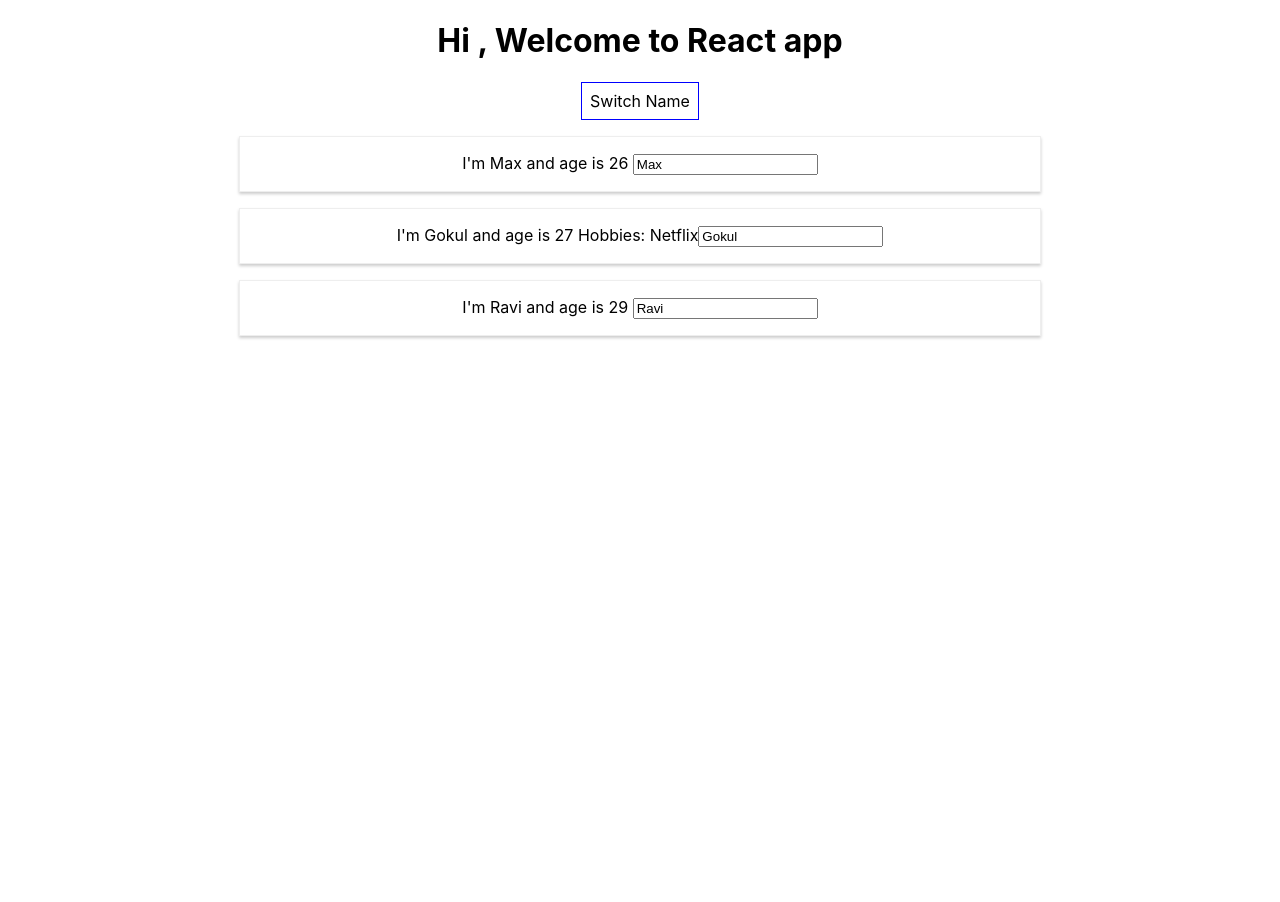
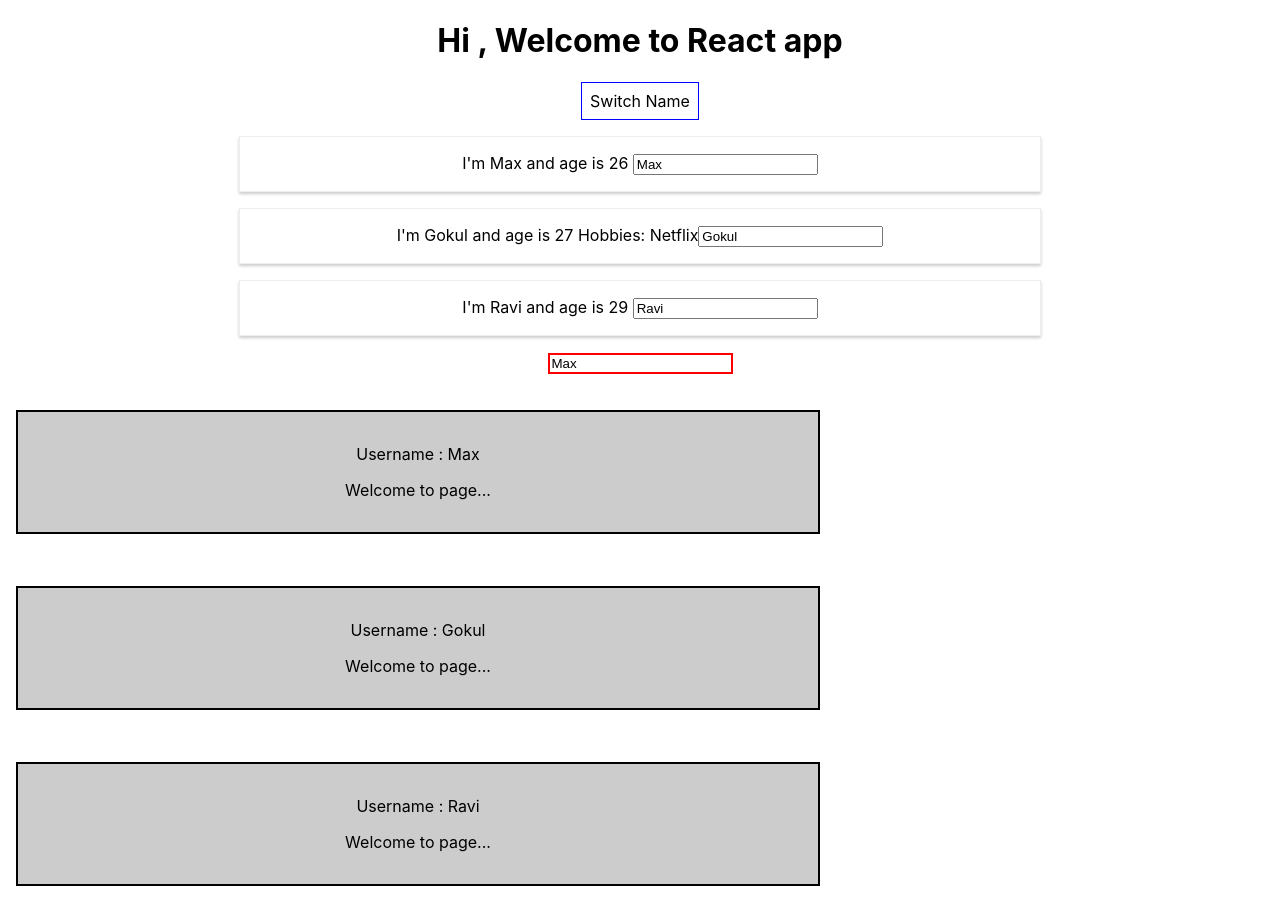
Before and after one commit to gokulyc/ReactProject, a React (Create React App) app in the folder react-project/: page / in a window 1280 px wide. Before the commit the page ends 800 px from the top, so only its background shows below. Built offline with nearby package versions, Linux system fonts and the light colour scheme.

Commit message:
UserInput,Output with two way binding and event handling.
A1

```diff
--- a/react-project/src/App.js
+++ b/react-project/src/App.js
@@ -1,6 +1,8 @@
 import React, { Component } from 'react';
 import './App.css';
 import Person from './Person/Person';
+import Userinput from './Assigment1/UserInput'
+import Useroutput from './Assigment1/UserOutput'
 
 class App extends Component {
   state = {
@@ -9,7 +11,18 @@ class App extends Component {
       { name: "Gokul", age: 27 },
       { name: "Ravi", age: 29 }
     ],
-    other: "some oth value"
+    other: "some oth value",
+    Users: [
+      "Max", "Gokul", "Ravi"
+    ],
+
+  }
+  usernameChangedHandler = (event) => {
+    this.setState({
+      Users: [
+        event.target.value, "Gokul", "Ravi"
+      ],
+    });
   }
 
   swicthNameHandler = (newName) => {
@@ -53,6 +66,14 @@ class App extends Component {
         <Person name={this.state.persons[0].name} age={this.state.persons[0].age} />
         <Person changed={this.nameChangedHandler} click={this.swicthNameHandler.bind(this, 'Max!!!')} name={this.state.persons[1].name} age={this.state.persons[1].age} >Hobbies: Netflix</Person>
         <Person name={this.state.persons[2].name} age={this.state.persons[2].age} />
+
+        <Userinput name="Gokul"
+          changed={this.usernameChangedHandler}
+          currentname={this.state.Users[0]}
+        /><br></br>
+        <Useroutput username={this.state.Users[0]} /><br></br>
+        <Useroutput username={this.state.Users[1]} /><br></br>
+        <Useroutput username={this.state.Users[2]} />
       </div >
     );
   }
--- /dev/null
+++ b/react-project/src/Assigment1/UserInput.js
@@ -0,0 +1,16 @@
+import React from 'react';
+// import './Person.css'
+const userinput = (props) => {
+    const inputstyle = {
+        border: '2px solid red'
+    }
+    return (
+        <div className="UserInput">
+            <input type="text" style={inputstyle}
+                value={props.currentname}
+                onChange={props.changed} />
+        </div>
+    )
+};
+
+export default userinput
--- /dev/null
+++ b/react-project/src/Assigment1/UserOutput.css
@@ -0,0 +1,8 @@
+.UserOutput{
+    width:60%;
+    padding: 16px;
+    margin:16px;
+    border: 2px solid black;
+    background-color: #ccc;
+    text-align: center;
+}
--- /dev/null
+++ b/react-project/src/Assigment1/UserOutput.js
@@ -0,0 +1,15 @@
+import React from 'react';
+
+import './UserOutput.css';
+
+
+const useroutput = (props) => {
+    return (
+        <div className="UserOutput">
+            <p>Username : {props.username}</p>
+            <p>Welcome to page...</p>
+        </div>
+    )
+};
+
+export default useroutput
```
Also changed, not shown: 1 other file (tests, documents, lock files or other folders).
